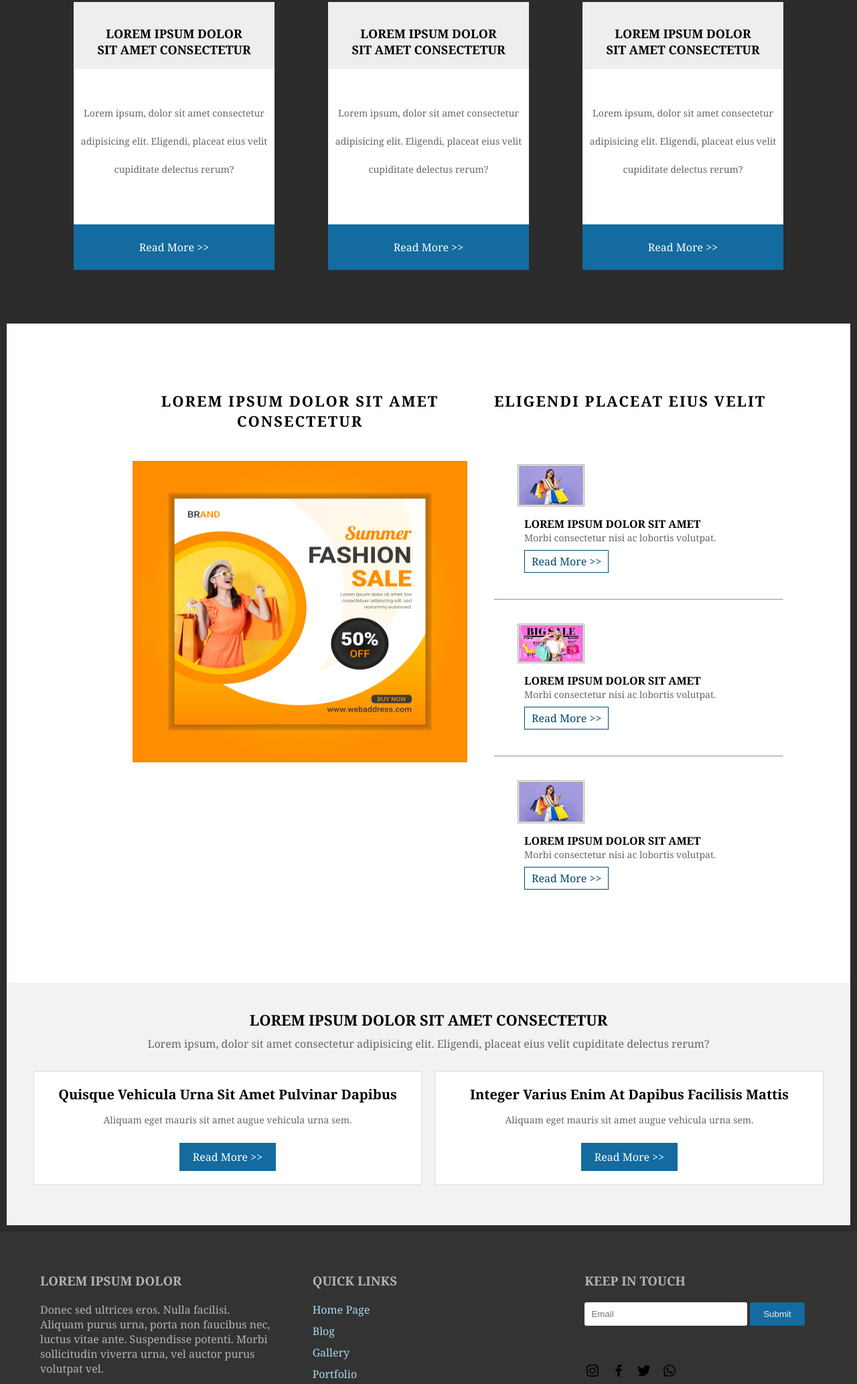
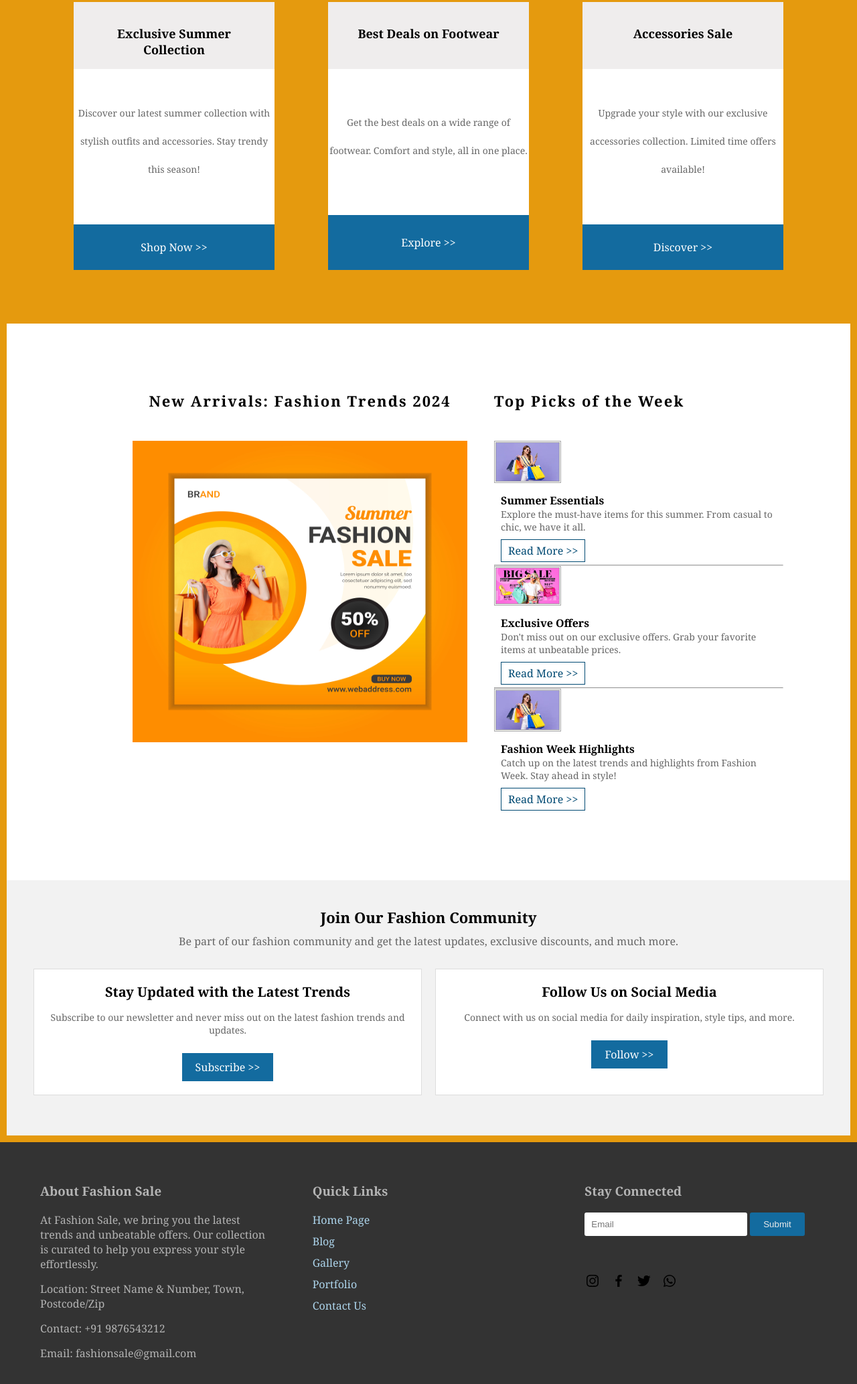
Before and after one commit to sabithapaulraj/flexboxcss, a plain HTML site: page index.html in a window 1280 px wide. Shown: the part 285-2351 px from the top of the page at 67% size. Drawn offline with Linux system fonts and the light colour scheme.

Commit message:
chenged theme to orange

```diff
--- a/index.html
+++ b/index.html
@@ -10,7 +10,6 @@
     <!-- Header -->
     <header>
         <div class="links">
-            <!-- <p>LINK 1 | LINK 2 | LINK 3 | LINK 4</p> -->
             <ul>
                 <li><a href="#">Fashion</a> |</li>
                 <li><a href="#">Electronics</a> |</li>
@@ -19,7 +18,7 @@
             </ul>
         </div>
         <div class="contact">
-            <p>+919876543212| fashionsale@gmail.com</p>
+            <p>+919876543212 | fashionsale@gmail.com</p>
         </div>
     </header>
 
@@ -47,74 +46,73 @@
                     <li><a href="#">Kid's Fashion</a></li>
                 </ul>
             </li>
-            <li class="menu-item"><a href="#">Link Text</a></li>
+            <li class="menu-item"><a href="#">Offers</a></li>
         </ul>
     </nav>
 
     <div class="main-content">
-        <!-- <img src="img/bg.png"> -->
         <div class="top-section">
             <div class="card">
                 <div class="card-top">
-                    <h3>LOREM IPSUM DOLOR SIT AMET CONSECTETUR</h3>
+                    <h3>Exclusive Summer Collection</h3>
                 </div>
-                <p>Lorem ipsum, dolor sit amet consectetur adipisicing elit. Eligendi, placeat eius velit cupiditate delectus rerum?</p>
-                <a href="#" class="btn">Read More >></a>
+                <p>Discover our latest summer collection with stylish outfits and accessories. Stay trendy this season!</p>
+                <a href="#" class="btn">Shop Now >></a>
             </div>
             <div class="card">
                 <div class="card-top">
-                    <h3>LOREM IPSUM DOLOR SIT AMET CONSECTETUR</h3>
+                    <h3>Best Deals on Footwear</h3>
                 </div>
-                <p>Lorem ipsum, dolor sit amet consectetur adipisicing elit. Eligendi, placeat eius velit cupiditate delectus rerum?</p>
-                <a href="#" class="btn">Read More >></a>
+                <p>Get the best deals on a wide range of footwear. Comfort and style, all in one place.</p>
+                <a href="#" class="btn">Explore >></a>
             </div>
             <div class="card">
                 <div class="card-top">
-                    <h3>LOREM IPSUM DOLOR SIT AMET CONSECTETUR</h3>
+                    <h3>Accessories Sale</h3>
                 </div>
-                <p>Lorem ipsum, dolor sit amet consectetur adipisicing elit. Eligendi, placeat eius velit cupiditate delectus rerum?</p>
-                <a href="#" class="btn">Read More >></a>
+                <p>Upgrade your style with our exclusive accessories collection. Limited time offers available!</p>
+                <a href="#" class="btn">Discover >></a>
             </div>
         </div>
 
         <div class="middle">
             <div class="middle-section">
                 <div class="content">
-                    <h3>LOREM IPSUM DOLOR SIT AMET CONSECTETUR</h3>
+                    <h3>New Arrivals: Fashion Trends 2024</h3>
                     <div class="pop-up">
-                        <img src="resources/summerfashionsale.jpg" alt="Optics">
+                        <img src="resources/summerfashionsale.jpg" alt="Summer Fashion">
                         <div class="highlighted-info">
-                            <h4>LOREM IPSUM DOLOR SIT AMET</h4>
-                            <p class="info">Lorem ipsum, dolor sit amet consectetur adipisicing elit. Eligendi, placeat eius velit cupiditate delectus rerum? ....</p>
+                            <h4>Trending Now: Summer Styles</h4>
+                            <p class="info">Check out our handpicked summer styles that will make you stand out this season. Fresh, vibrant, and fashionable!</p>
                             <a href="#" class="read-btn">Read More >></a>
                         </div>
                     </div>
                 </div>
                 <div class="sidebar">
-                    <h3>ELIGENDI PLACEAT EIUS VELIT</h3>
+                    <h3>Top Picks of the Week</h3>
                     <div class="first">
-                        <img src="resources/fashionsale2.webp">
+                        <img src="resources/fashionsale2.webp" alt="Top Picks">
                         <div class="side-content">
-                            <h4>LOREM IPSUM DOLOR SIT AMET</h4>
-                            <p>Morbi consectetur nisi ac lobortis volutpat.</p>
+                            <h4>Summer Essentials</h4>
+                            <p>Explore the must-have items for this summer. From casual to chic, we have it all.</p>
                             <a href="#" class="btn">Read More >></a>
                         </div>
                     </div>
                     <hr>
                     <div class="second">
-                        <img src="resources/fashionsale.jpg">
+                        <img src="resources/fashionsale.jpg" alt="Sale Items">
                         <div class="side-content">
-                            <h4>LOREM IPSUM DOLOR SIT AMET </h4>
-                            <p>Morbi consectetur nisi ac lobortis volutpat.</p>
+                            <h4>Exclusive Offers</h4>
+                            <p>Don't miss out on our exclusive offers. Grab your favorite items at unbeatable prices.</p>
                             <a href="#" class="btn">Read More >></a>
                         </div>
                     </div>
                     <hr>
                     <div class="third">
-                        <img src="resources/fashionsale1.jpeg">
+                        <img src="resources/fashionsale1.jpeg" alt="Fashion Sale">
                         <div class="side-content">
-                            <h4>LOREM IPSUM DOLOR SIT AMET</h4>
-                            <p>Morbi consectetur nisi ac lobortis volutpat.</p>
+                            <h4>Fashion Week Highlights</h4>
+                            <p>Catch up on the latest trends and highlights from Fashion Week. Stay ahead in style!</p>
                             <a href="#" class="btn">Read More >></a>
                         </div>
                     </div>
@@ -123,18 +121,18 @@
         </div>
 
         <div class="bottom">
-            <h3>LOREM IPSUM DOLOR SIT AMET CONSECTETUR</h3>
-            <p>Lorem ipsum, dolor sit amet consectetur adipisicing elit. Eligendi, placeat eius velit cupiditate delectus rerum?</p>
+            <h3>Join Our Fashion Community</h3>
+            <p>Be part of our fashion community and get the latest updates, exclusive discounts, and much more.</p>
             <div class="bottom-section">
                 <div class="bottom-card">
-                    <h4>Quisque Vehicula Urna Sit Amet Pulvinar Dapibus</h3>
-                    <p>Aliquam eget mauris sit amet augue vehicula urna sem.</p>
-                    <a href="#" class="btn">Read More >></a>
+                    <h4>Stay Updated with the Latest Trends</h4>
+                    <p>Subscribe to our newsletter and never miss out on the latest fashion trends and updates.</p>
+                    <a href="#" class="btn">Subscribe >></a>
                 </div>
                 <div class="bottom-card">
-                    <h4>Integer Varius Enim At Dapibus Facilisis Mattis</h3>
-                    <p>Aliquam eget mauris sit amet augue vehicula urna sem.</p>
-                    <a href="#" class="btn">Read More >></a>
+                    <h4>Follow Us on Social Media</h4>
+                    <p>Connect with us on social media for daily inspiration, style tips, and more.</p>
+                    <a href="#" class="btn">Follow >></a>
                 </div>
             </div>
         </div>
@@ -144,14 +142,14 @@
     <footer>
         <div class="footer-container">
             <div class="footer-column">
-                <h3>LOREM IPSUM DOLOR</h3>
-                <p>Donec sed ultrices eros. Nulla facilisi. Aliquam purus urna, porta non faucibus nec, luctus vitae ante. Suspendisse potenti. Morbi sollicitudin viverra urna, vel auctor purus volutpat vel.</p>
+                <h3>About Fashion Sale</h3>
+                <p>At Fashion Sale, we bring you the latest trends and unbeatable offers. Our collection is curated to help you express your style effortlessly.</p>
                 <p>Location: Street Name & Number, Town, Postcode/Zip</p>
-                <p>Contact: +00 (123) 456 7890</p>
-                <p>Mail ID: info@domain.com</p>
+                <p>Contact: +91 9876543212</p>
+                <p>Email: fashionsale@gmail.com</p>
             </div>
             <div class="footer-column">
-                <h3>QUICK LINKS</h3>
+                <h3>Quick Links</h3>
                 <ul>
                     <li><a href="#">Home Page</a></li>
                     <li><a href="#">Blog</a></li>
@@ -161,16 +159,16 @@
                 </ul>
             </div>
             <div class="footer-column">
-                <h3>KEEP IN TOUCH</h3>
+                <h3>Stay Connected</h3>
                 <form>
                     <input type="email" placeholder="Email">
                     <button type="submit">Submit</button>
                 </form>
                 <div class="social-icons">
-                    <a href="#"><img src="resources/bxl-instagram.svg"></a>
-                    <a href="#"><img src="resources/bxl-facebook.svg"></a>
-                    <a href="#"><img src="resources/bxl-twitter.svg"></a>
-                    <a href="#"><img src="resources/bxl-whatsapp.svg"></a>
+                    <a href="#"><img src="resources/bxl-instagram.svg" alt="Instagram"></a>
+                    <a href="#"><img src="resources/bxl-facebook.svg" alt="Facebook"></a>
+                    <a href="#"><img src="resources/bxl-twitter.svg" alt="Twitter"></a>
+                    <a href="#"><img src="resources/bxl-whatsapp.svg" alt="WhatsApp"></a>
                 </div>
             </div>
         </div>
@@ -178,3 +176,5 @@
             <p>Copyright © 2024 - All Rights Reserved - Fashion Sale</p>
         </div>
     </footer>
+</body>
+</html>
--- a/styles.css
+++ b/styles.css
@@ -5,7 +5,7 @@
 }
 body {
   font-family: Cambria, Cochin, Georgia, Times, 'Times New Roman', serif;
-  background-color: #2c2c2c;
+  background-color: #e59a0e;
 }
 
 /* Header */
@@ -274,9 +274,7 @@ nav .logo h1{
   padding-left: 20px;
 }
 
-.first, .second, .third {
-  padding: 35px;
-}
+
 
 .side-content {
   display: inline-block;
```
